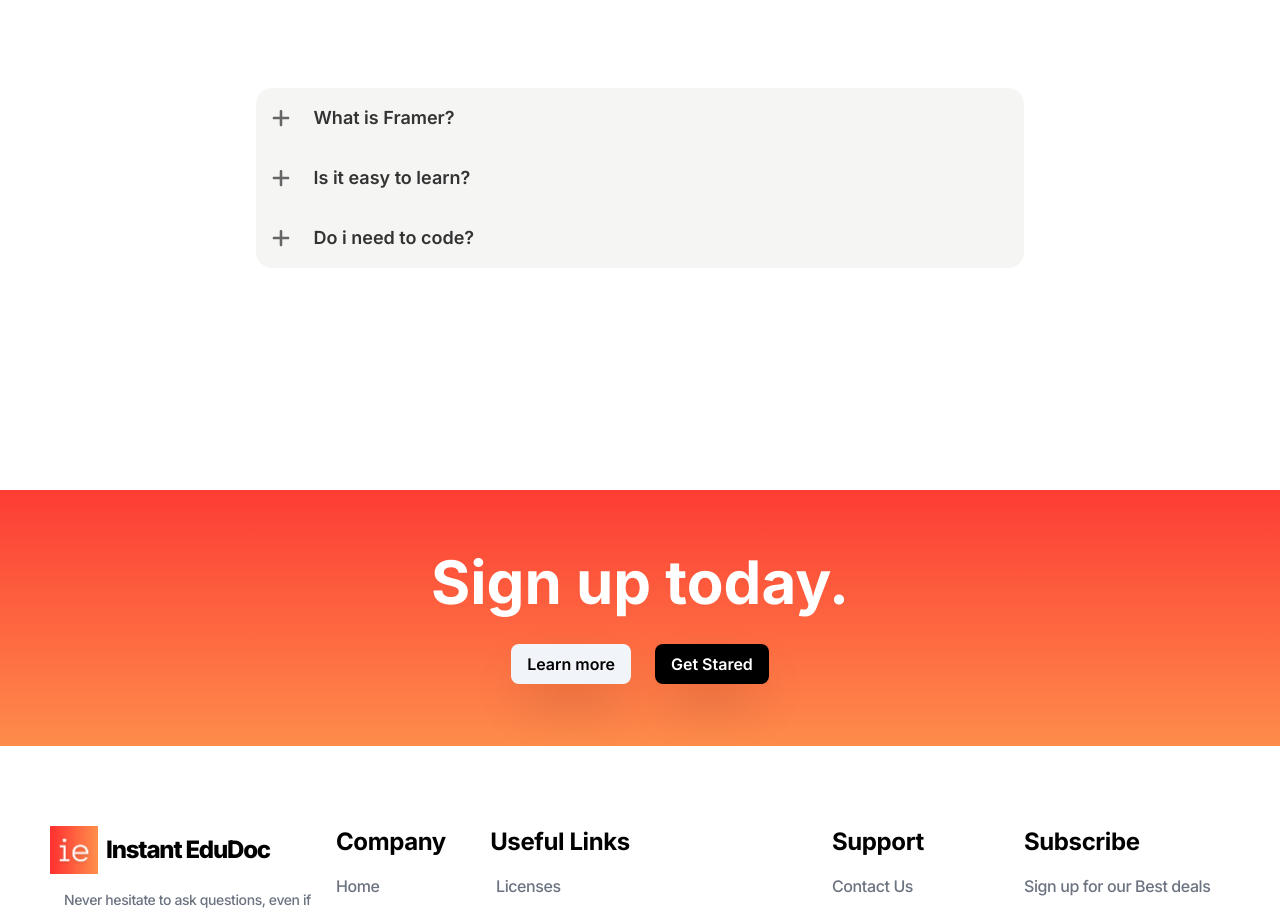
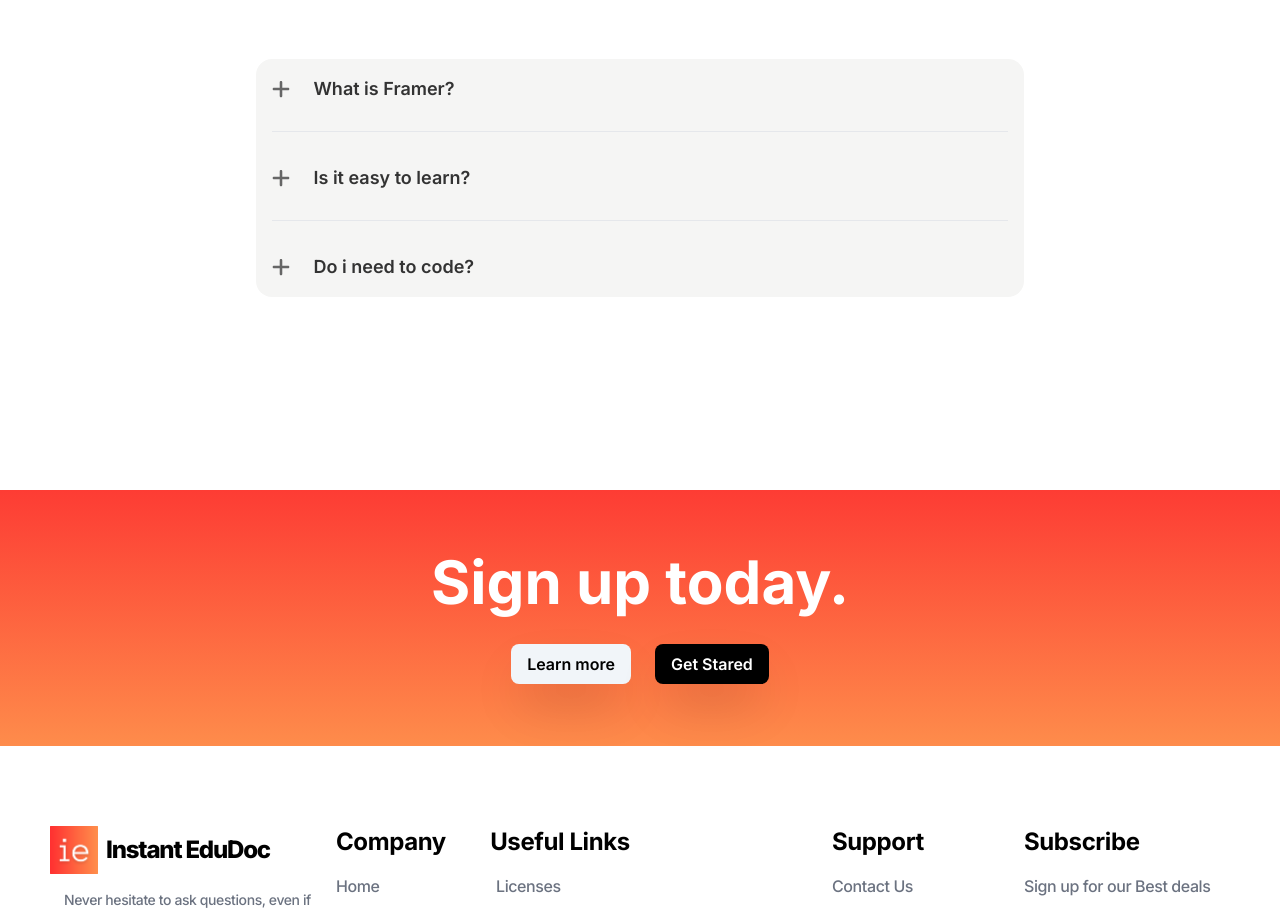
Before and after one commit to MayankGupta2023/ie-pwm, a Next.js app: page / in a window 1280 px wide. Shown: the part 5200-6112 px from the top of the page. Built offline with nearby package versions, Linux system fonts and the light colour scheme; no server answers.

Commit message:
lines and padding of questions

```diff
--- a/src/pages/index.js
+++ b/src/pages/index.js
@@ -487,24 +487,29 @@ export default function Home() {
           className="max-h-1/2 w-3/5 bg-stone-100 rounded-2xl ">
           <div className="h-fit p-4 text-lg font-semibold flex justify-center flex-col ">
             <div style={{ color: '#333333' }} className="h-fit flex gap-6 hover:cursor-pointer" onClick={() => { handleDrop1() }}> <img src={dropicon1} />  What is Framer?</div>
-            {drop1 ? <motion.div style={{ color: '#666666' }} className="  h-fit px-10 text-lg font-semibold flex items-center">
+            {drop1 ? <motion.div style={{ color: '#666666' }} className="  h-fit pt-4 px-10 text-lg font-semibold flex items-center">
               Framer is web builder for creative pros. Be sure to check out framer.com to learn more.
             </motion.div> : null}
+            <br></br>
+            <hr></hr>
           </div>
           <div className="h-fit  p-4 text-lg font-semibold flex justify-center flex-col">
             <div style={{ color: '#333333' }} className=" hover:cursor-pointer h-fit flex gap-6" onClick={() => { handleDrop2() }}> <img src={dropicon2} />  Is it easy to learn?</div>
             {drop2 ? <motion.div style={{ color: '#666666' }}
-              className="h-fit px-10 text-lg font-semibold flex items-center">
+              className="h-fit pt-4 px-10 text-lg font-semibold flex items-center">
               Framer is fastest tool to build sites with, because you can ship your design immidiatly,insted of rebuilding it in code or second tool.
             </motion.div> : null}
+            <br></br>
+            <hr className=""></hr>
           </div>
           <div style={{ color: '#333333' }} className=" hover:cursor-pointer h-fit  p-4 text-lg font-semibold flex justify-center flex-col">
             <div className="h-fit flex gap-6" onClick={() => { handleDrop3() }}> <img src={dropicon3} />  Do i need to code?</div>
             {drop3 ? <motion.div style={{ color: '#666666' }}
 
-              className="h-fit px-10 text-lg font-semibold flex items-center">
+              className="h-fit pt-4 px-10 text-lg font-semibold flex items-center">
               Framer is web builder for creative pros. Be sure to check out framer.com to learn more.
             </motion.div> : null}
+
           </div>
 
         </motion.div>
```
